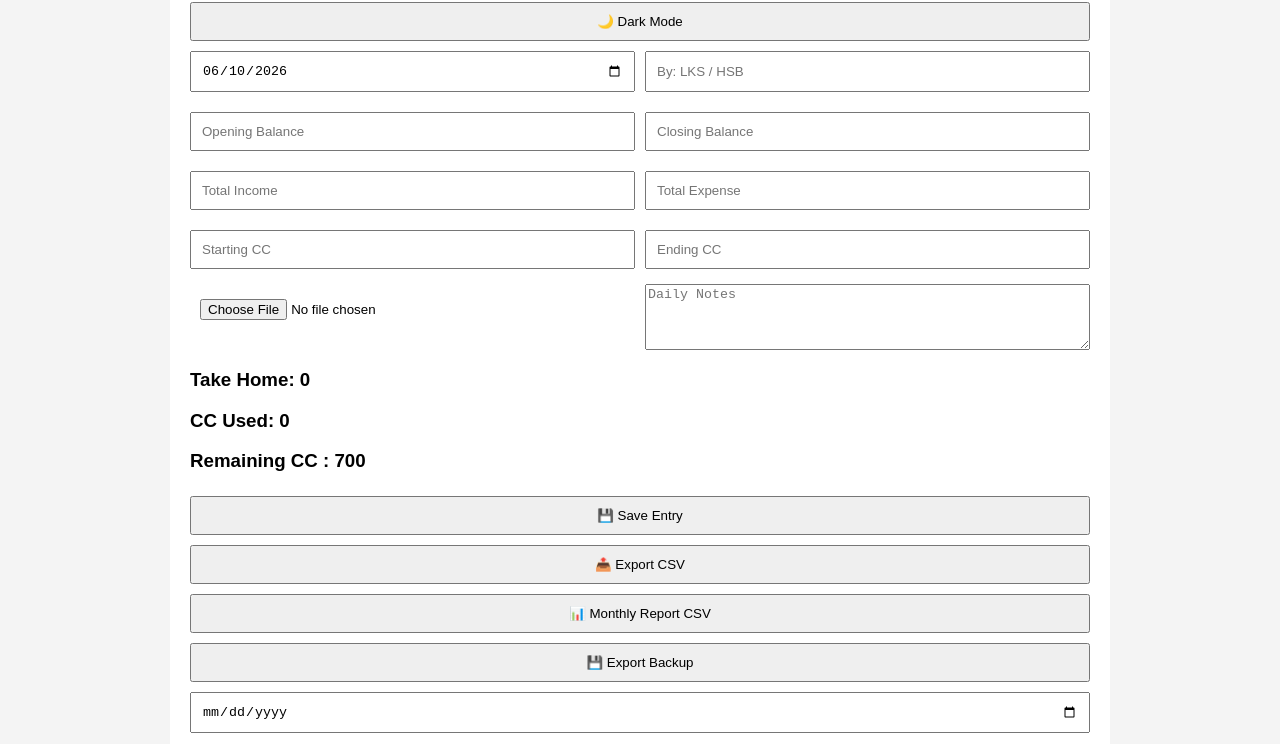
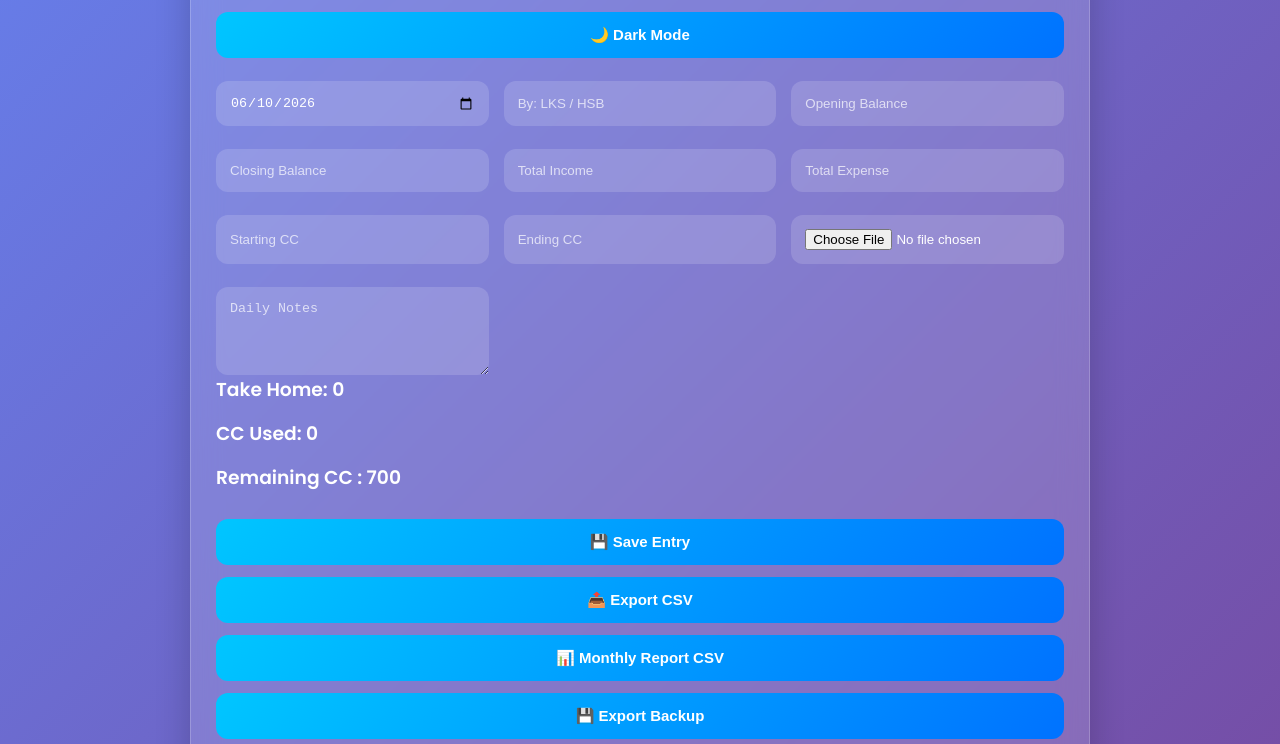
Before and after one commit to LOGESWARANdebug/daily-agenda-tracker, a plain HTML site: page index.html in a window 1280 px wide. Shown: the part 106-850 px from the top of the page. Drawn offline with Linux system fonts and the light colour scheme.

Commit message:
Refactor CSS styles and update font to Poppins

```diff
--- a/index.html
+++ b/index.html
@@ -5,13 +5,156 @@
 <meta name="viewport" content="width=device-width,initial-scale=1">
 <title>Daily Agenda Tracker</title>
 <style>
-body{font-family:Arial,sans-serif;background:#f4f4f4;margin:0;padding:15px}
-.container{max-width:900px;margin:auto;background:#fff;padding:20px;border-radius:12px}
-input,button{padding:10px;margin:5px 0;width:100%;box-sizing:border-box}
-.row{display:grid;grid-template-columns:1fr 1fr;gap:10px}
-.card{border:1px solid #ddd;padding:10px;border-radius:10px;margin-top:10px}
-.dark{background:#111;color:#fff}.dark .container{background:#222}
-.smallbtn{width:auto;padding:8px 12px;margin-right:5px}
+/* Google Font */
+@import url('https://fonts.googleapis.com/css2?family=Poppins:wght@300;400;500;600&display=swap');
+
+*{
+    margin:0;
+    padding:0;
+    box-sizing:border-box;
+}
+
+body{
+    font-family:'Poppins',sans-serif;
+    background:linear-gradient(135deg,#667eea,#764ba2);
+    min-height:100vh;
+    padding:30px;
+    display:flex;
+    justify-content:center;
+    align-items:flex-start;
+}
+
+/* Main Container */
+.container{
+    width:100%;
+    max-width:900px;
+    background:rgba(255,255,255,0.15);
+    backdrop-filter:blur(15px);
+    -webkit-backdrop-filter:blur(15px);
+    border:1px solid rgba(255,255,255,0.2);
+    border-radius:20px;
+    padding:25px;
+    box-shadow:0 15px 35px rgba(0,0,0,0.2);
+    color:#fff;
+}
+
+/* Heading */
+h1,h2,h3{
+    margin-bottom:15px;
+    font-weight:600;
+}
+
+/* Inputs */
+input,
+textarea,
+select{
+    width:100%;
+    padding:14px;
+    border:none;
+    border-radius:12px;
+    margin-top:8px;
+    background:rgba(255,255,255,0.15);
+    color:#fff;
+    outline:none;
+    transition:.3s;
+}
+
+input::placeholder,
+textarea::placeholder{
+    color:rgba(255,255,255,.7);
+}
+
+input:focus,
+textarea:focus,
+select:focus{
+    background:rgba(255,255,255,0.25);
+    box-shadow:0 0 0 3px rgba(255,255,255,.25);
+}
+
+/* Buttons */
+button{
+    width:100%;
+    padding:14px;
+    margin-top:12px;
+    border:none;
+    border-radius:12px;
+    background:linear-gradient(135deg,#00c6ff,#0072ff);
+    color:#fff;
+    font-size:15px;
+    font-weight:600;
+    cursor:pointer;
+    transition:.3s;
+}
+
+button:hover{
+    transform:translateY(-3px);
+    box-shadow:0 10px 25px rgba(0,114,255,.4);
+}
+
+button:active{
+    transform:scale(.98);
+}
+
+/* Grid */
+.row{
+    display:grid;
+    grid-template-columns:repeat(auto-fit,minmax(250px,1fr));
+    gap:15px;
+    margin-top:15px;
+}
+
+/* Cards */
+.card{
+    background:rgba(255,255,255,0.12);
+    border:1px solid rgba(255,255,255,0.15);
+    border-radius:16px;
+    padding:18px;
+    transition:.3s;
+    box-shadow:0 8px 20px rgba(0,0,0,.15);
+}
+
+.card:hover{
+    transform:translateY(-6px);
+    box-shadow:0 15px 30px rgba(0,0,0,.25);
+}
+
+/* Small Buttons */
+.smallbtn{
+    width:auto;
+    padding:10px 16px;
+    display:inline-block;
+    margin-right:8px;
+    background:linear-gradient(135deg,#ff9966,#ff5e62);
+}
+
+/* Dark Theme */
+.dark{
+    background:linear-gradient(135deg,#0f172a,#1e293b);
+}
+
+.dark .container{
+    background:rgba(15,23,42,.7);
+    color:#fff;
+}
+
+/* Smooth Animation */
+.card,
+.container,
+button,
+input{
+    animation:fadeUp .6s ease;
+}
+
+@keyframes fadeUp{
+    from{
+        opacity:0;
+        transform:translateY(20px);
+    }
+    to{
+        opacity:1;
+        transform:translateY(0);
+    }
+}
 </style>
 </head>
 <body>
```
